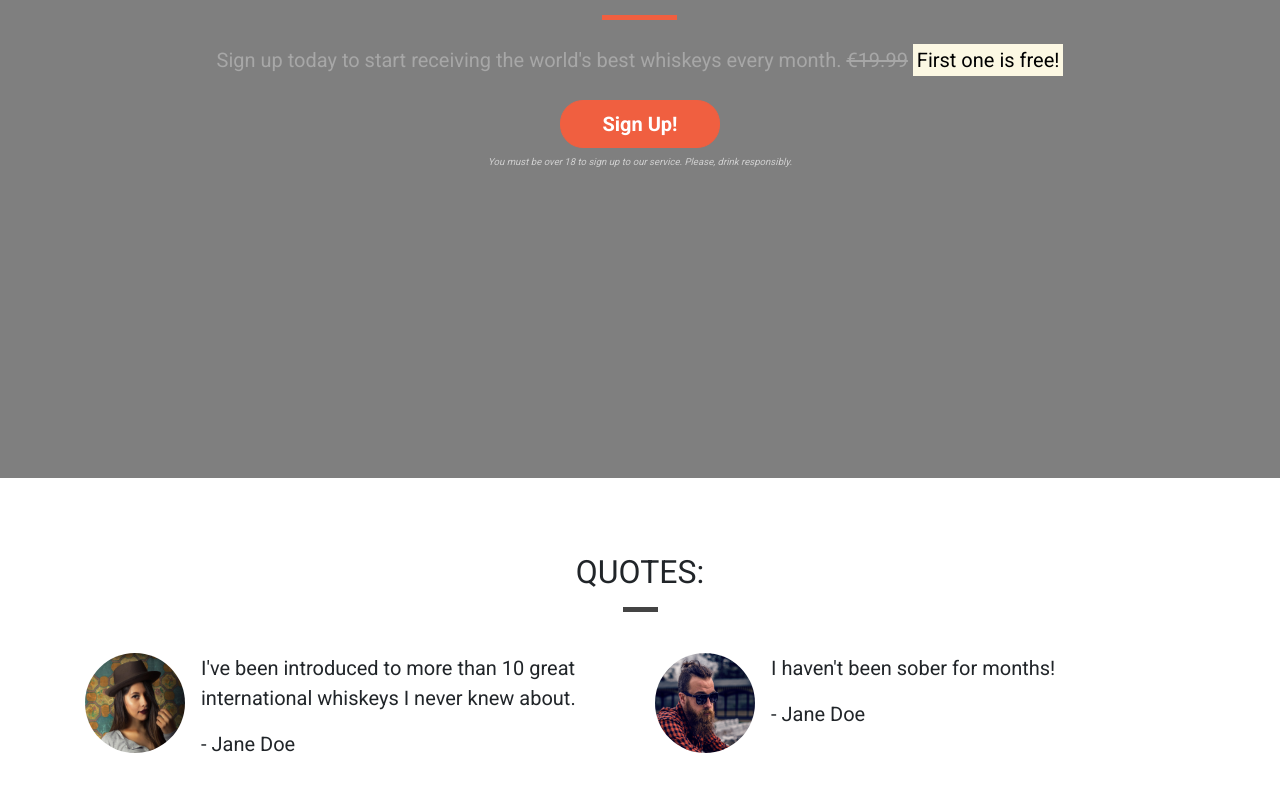
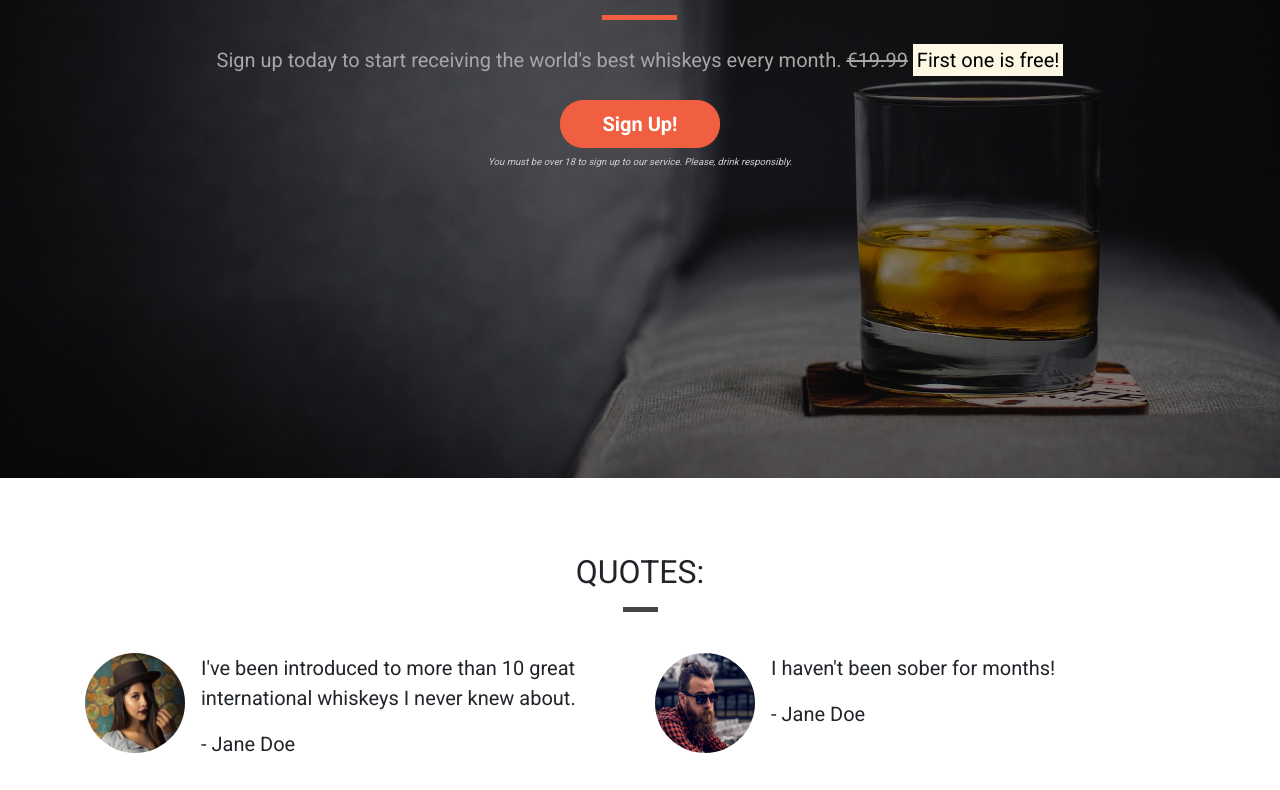
Before and after one commit to RQISL/Bootstap_RQ, a plain HTML site: page index.html in a window 1280 px wide. Shown: the part 322-1112 px from the top of the page. Drawn offline with nearby package versions, Linux system fonts and the light colour scheme.

Commit message:
final fix style

```diff
--- a/assets/css/style.css
+++ b/assets/css/style.css
@@ -16,7 +16,7 @@ body {
 .callout-container {
     height: 100vh;
 
-    background: url('assets/images/whiskey-background.jpg') no-repeat bottom right fixed;
+    background: url('../images/whiskey-background.jpg') no-repeat bottom right fixed;
     -webkit-background-size: cover;
     -moz-background-size: cover;
     -o-background-size: cover;
```
